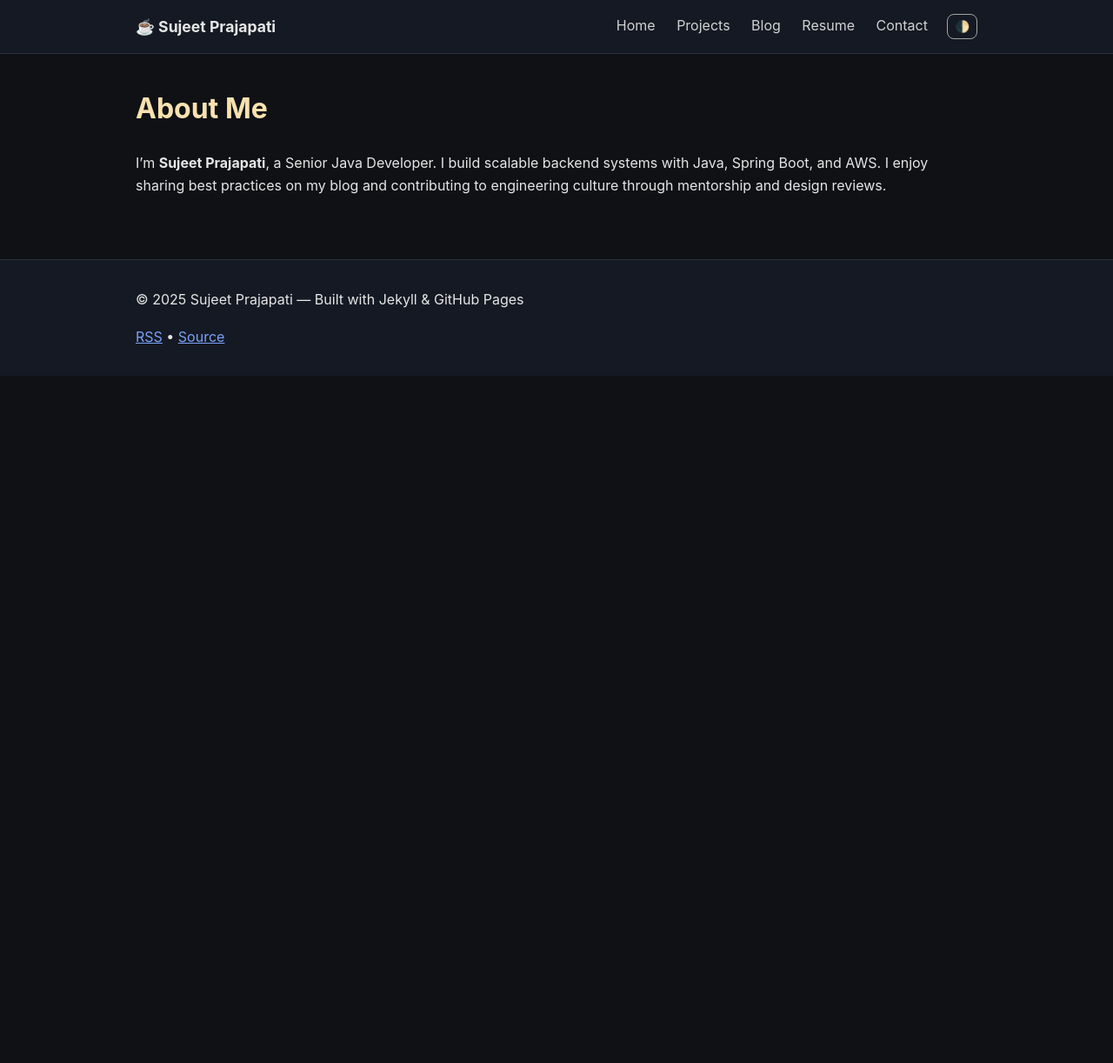
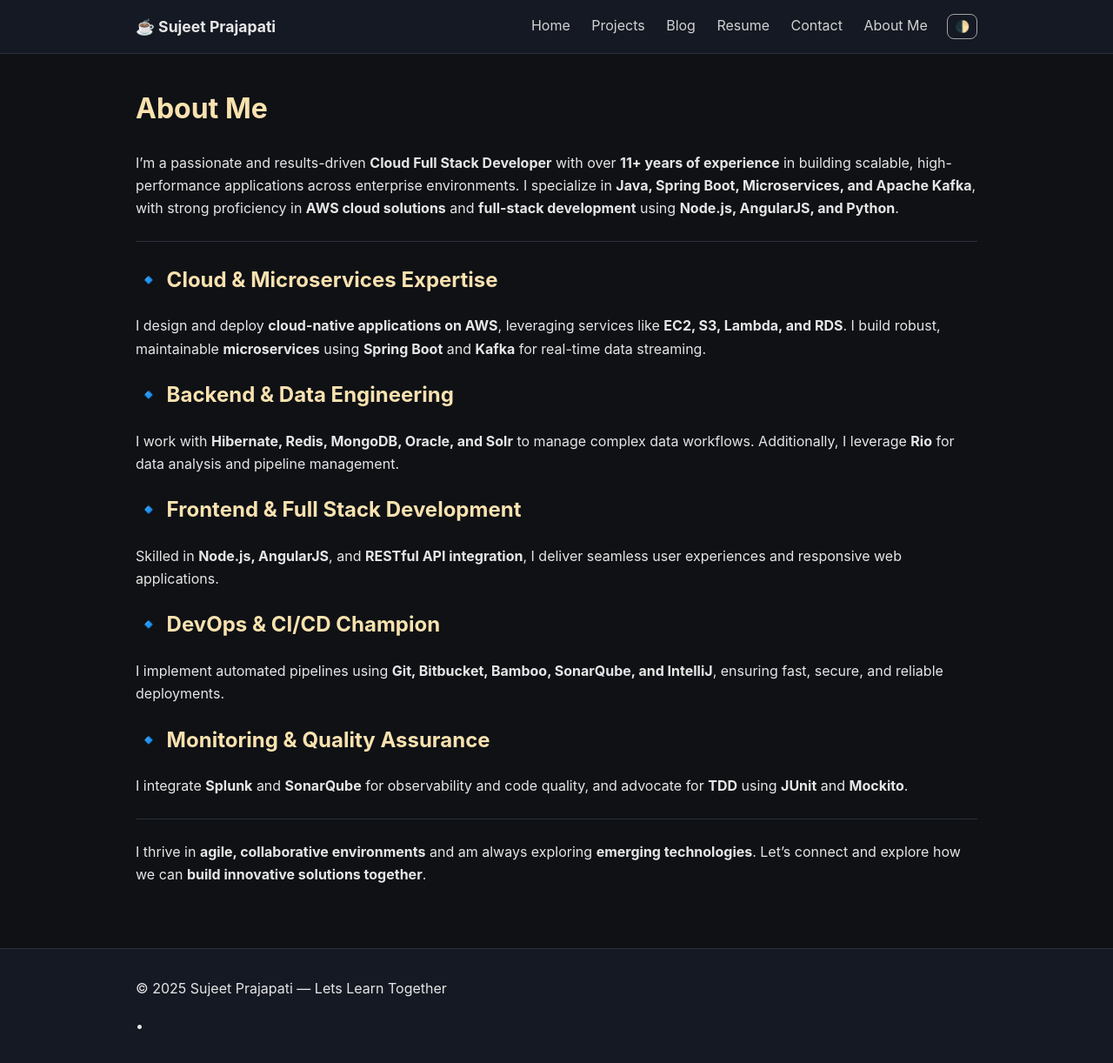
Before and after one commit to Sujeetkumar7/sujeetkumar7.github.io, a Jekyll site: the page built from about.md, in a window 1280 px wide and 1224 px high. Shown: the whole window at 87% size. Built offline with Jekyll 4.4.1, drawn with Linux system fonts in a browser that asks for light colours; our own code applies the rules of GitHub Pages for plain Markdown files.

Commit message:
Initial Commit

```diff
--- a/_config.yml
+++ b/_config.yml
@@ -1,7 +1,7 @@
 title: "Sujeet Prajapati — Java Developer"
 description: "Senior Java developer portfolio: Spring Boot, Microservices, AWS, PostgreSQL, Kafka. Blog + Projects + Resume."
 author: "Sujeet Prajapati"
-url: "" # set to https://<your-username>.github.io later
+url: "https://sujeetkumar7.github.io/"
 baseurl: "" # leave empty for user.github.io root
 theme: null
 markdown: kramdown
--- a/_layouts/default.html
+++ b/_layouts/default.html
@@ -18,6 +18,7 @@
         <a href="{{ '/blog' | relative_url }}">Blog</a>
         <a href="{{ '/resume' | relative_url }}">Resume</a>
         <a href="{{ '/contact' | relative_url }}">Contact</a>
+          <a href="{{ '/about' | relative_url }}">About Me</a>
         <button id="themeToggle" aria-label="Toggle theme">🌓</button>
       </nav>
     </div>
@@ -27,8 +28,8 @@
   </main>
   <footer class="site-footer">
     <div class="container">
-      <p>© {{ site.time | date: "%Y" }} {{ site.author }} — Built with Jekyll & GitHub Pages</p>
-      <p><a href="{{ '/feed.xml' | relative_url }}">RSS</a> • <a href="https://github.com">Source</a></p>
+      <p>© {{ site.time | date: "%Y" }} {{ site.author }} — Lets Learn Together</p>
+      <p><a href="{{ '/feed.xml' | relative_url }}"></a> • <a href="https://github.com"></a></p>
     </div>
   </footer>
   <script src="{{ '/assets/script.js' | relative_url }}"></script>
--- a/about.md
+++ b/about.md
@@ -4,5 +4,25 @@ title: About
 
 # About Me
 
-I’m **Sujeet Prajapati**, a Senior Java Developer. I build scalable backend systems with Java, Spring Boot, and AWS.
-I enjoy sharing best practices on my blog and contributing to engineering culture through mentorship and design reviews.
+I’m a passionate and results-driven **Cloud Full Stack Developer** with over **11+ years of experience** in building scalable, high-performance applications across enterprise environments. I specialize in **Java, Spring Boot, Microservices, and Apache Kafka**, with strong proficiency in **AWS cloud solutions** and **full-stack development** using **Node.js, AngularJS, and Python**.
+
+---
+
+## 🔹 Cloud & Microservices Expertise
+I design and deploy **cloud-native applications on AWS**, leveraging services like **EC2, S3, Lambda, and RDS**. I build robust, maintainable **microservices** using **Spring Boot** and **Kafka** for real-time data streaming.
+
+## 🔹 Backend & Data Engineering
+I work with **Hibernate, Redis, MongoDB, Oracle, and Solr** to manage complex data workflows. Additionally, I leverage **Rio** for data analysis and pipeline management.
+
+## 🔹 Frontend & Full Stack Development
+Skilled in **Node.js, AngularJS**, and **RESTful API integration**, I deliver seamless user experiences and responsive web applications.
+
+## 🔹 DevOps & CI/CD Champion
+I implement automated pipelines using **Git, Bitbucket, Bamboo, SonarQube, and IntelliJ**, ensuring fast, secure, and reliable deployments.
+
+## 🔹 Monitoring & Quality Assurance
+I integrate **Splunk** and **SonarQube** for observability and code quality, and advocate for **TDD** using **JUnit** and **Mockito**.
+
+---
+
+I thrive in **agile, collaborative environments** and am always exploring **emerging technologies**. Let’s connect and explore how we can **build innovative solutions together**.
```
Also changed, not shown: _posts/2025-08-15-first-post.md (+1 -1 lines), contact.md (+2 -2 lines), README.md (deleted), assets/images/avatar-placeholder.png.
